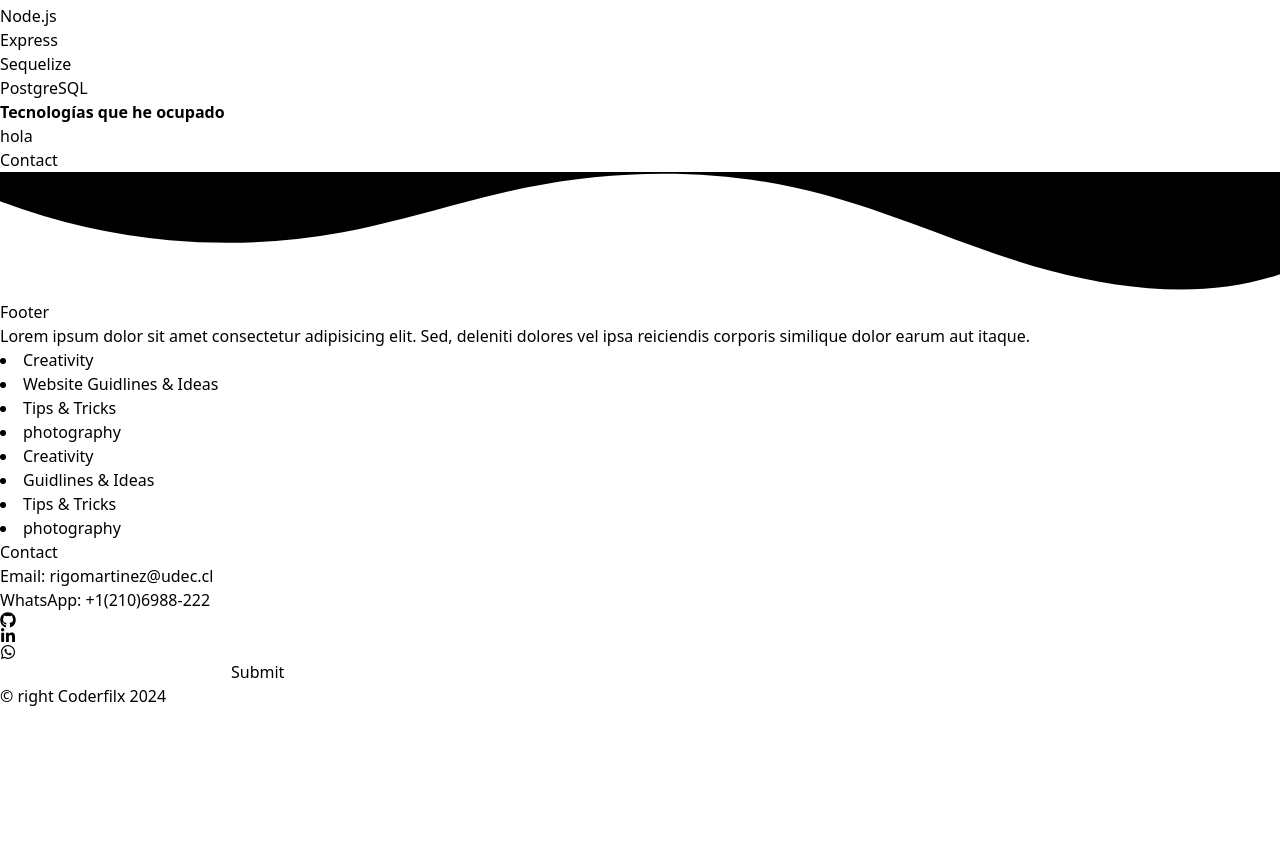
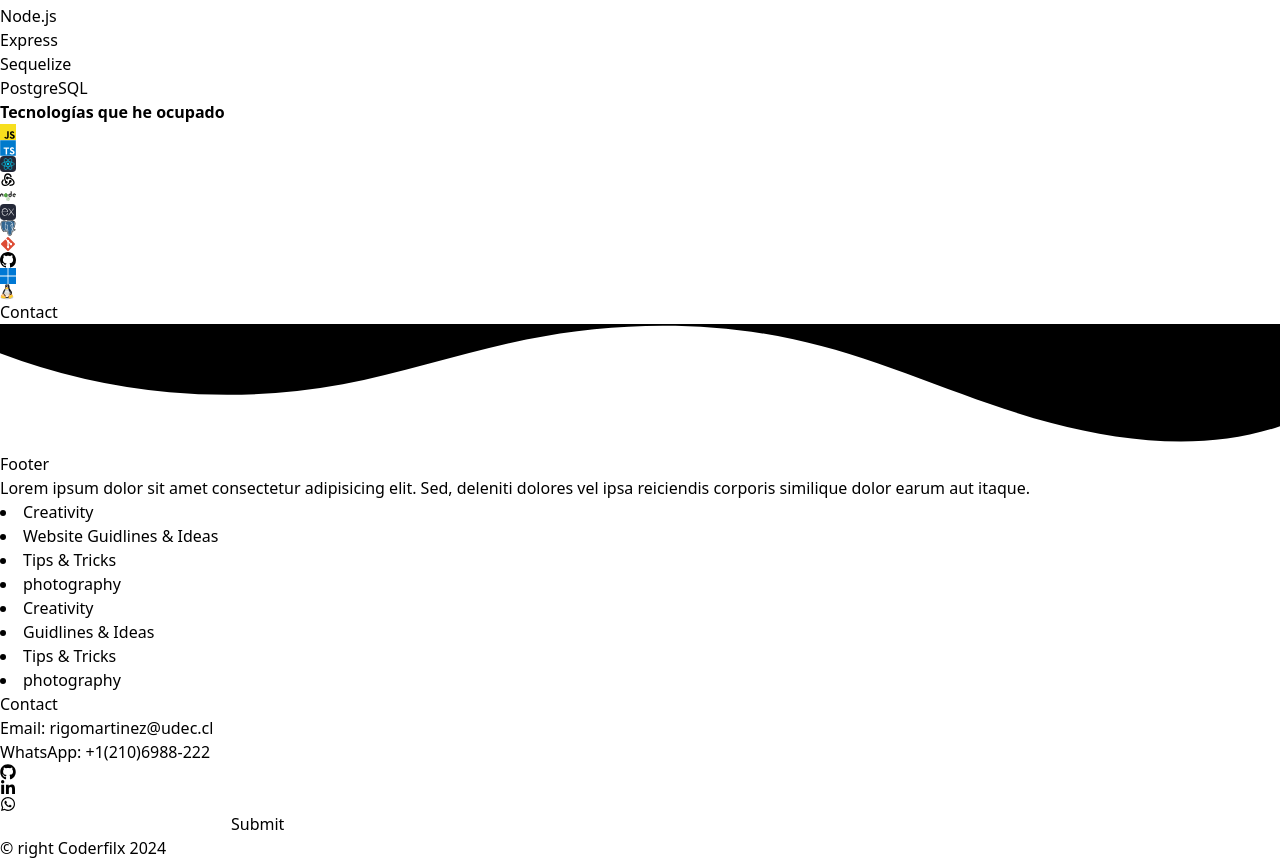
Before and after one commit to rigobersio/porfolio-and-ebook, a React (Vite) app in the folder frontend/: page / in a window 1280 px wide. Shown: the part 2084-2944 px from the top of the page. Before the commit the page ends 2792 px from the top, so only its background shows below. Built offline with nearby package versions, Linux system fonts and the light colour scheme.

Commit message:
(ryzen)edit:Skills(iconos agregados diseño al 90%)

```diff
--- a/frontend/src/components/skills/Skills.tsx
+++ b/frontend/src/components/skills/Skills.tsx
@@ -3,6 +3,17 @@ import React, { useState, useEffect } from "react";
 
 import { useInView } from "react-intersection-observer";
 
+import IconJS from "../icons/LogosJavascript";
+import IconTS from "../icons/DeviconTypescript";
+import IconReact from "../icons/SkillIconsReactDark";
+import IconRedux from "../icons/TablerBrandRedux";
+import IconNode from "../icons/DeviconNodejsWordmark";
+import IconExpress from "../icons/SkillIconsExpressjsDark";
+import IconPostgre from "../icons/DeviconPostgresql";
+import IconGit from "../icons/VscodeIconsFileTypeGit";
+import IconGitHub from "../icons/AkarIconsGithubFill";
+import IconWindows from "../icons/DeviconWindows11";
+import IconLinux from "../icons/LogosLinuxTux";
 const Skills: React.FC = () => {
   const [isSkillsVisible, setIsSkillsVisible] = useState(false);
 
@@ -22,7 +33,20 @@ const Skills: React.FC = () => {
       <div className="flex justify-center items-center h-screen">
       <div className="bg-gray-200 rounded-full p-8 md:p-12 lg:p-16 shadow-lg">
         <div className="bg-white rounded-full p-8 md:p-12 lg:p-16 flex flex-wrap justify-center items-center gap-4 md:gap-6 lg:gap-8">
-          <h4>hola</h4>
+
+          <IconJS />
+          <IconTS />
+          <IconReact />
+          <IconRedux />
+          <IconNode />
+          <IconExpress />
+          <IconPostgre />
+          <IconGit />
+          <IconGitHub />
+          <IconWindows />
+          <IconLinux />
+
+
         </div>
       </div>
     </div>
```
